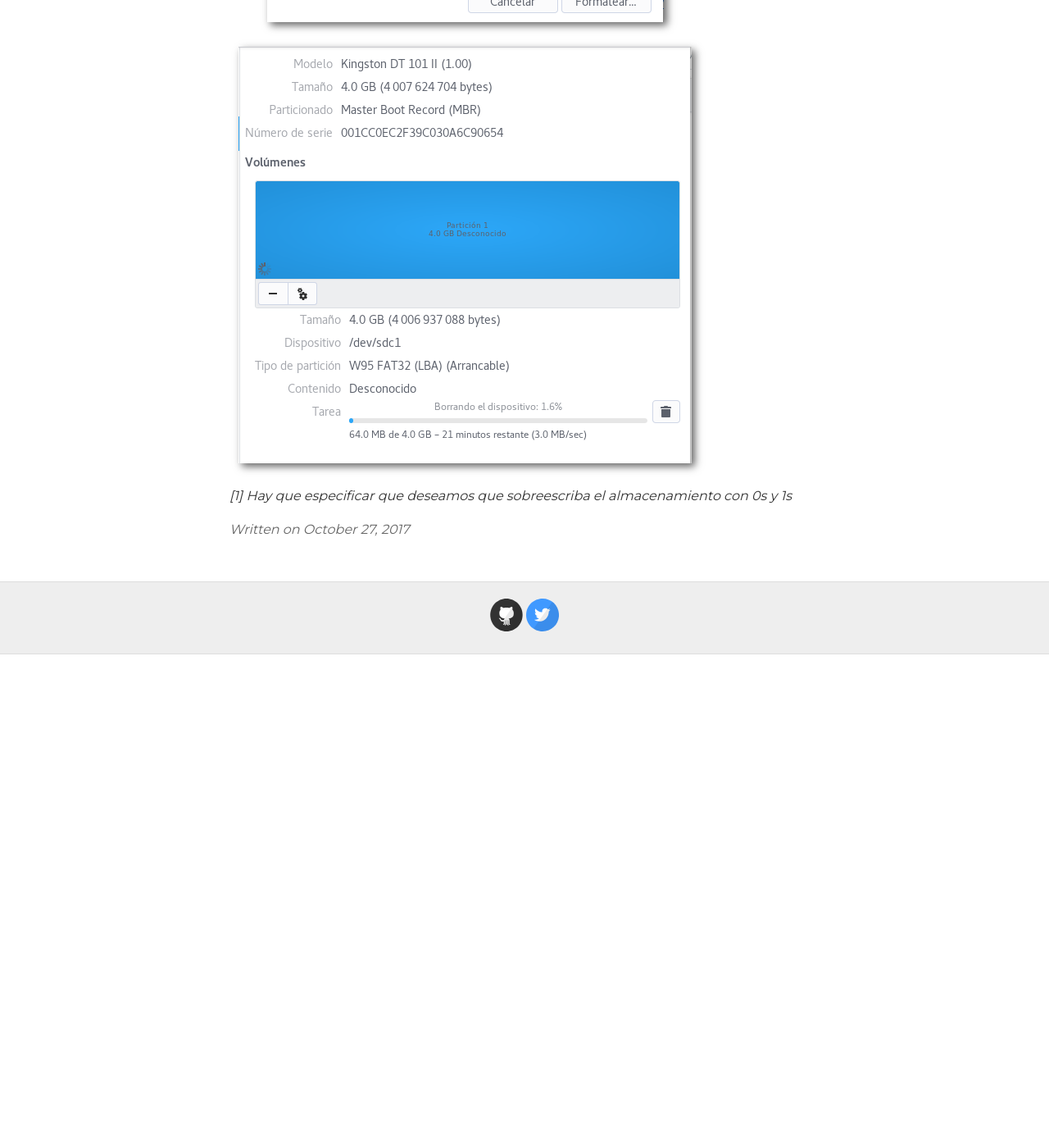
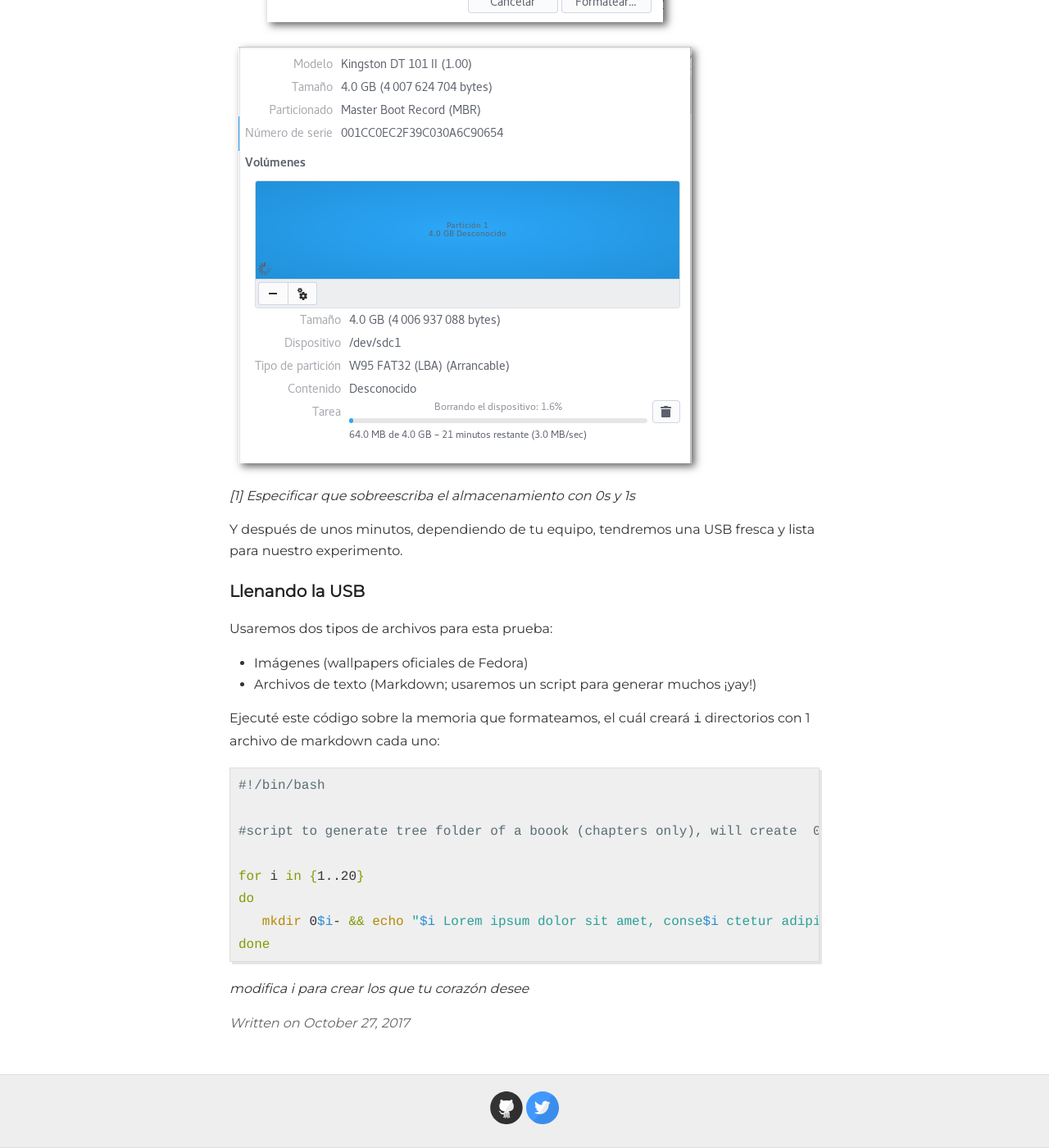
Before and after one commit to xavrb/xavrb.github.io, a Jekyll site: the page built from _posts/2017-10-27-photorec-scalpel.md, in a window 1280 px wide and 1400 px high, scrolled down 1453 px. Shown: the whole window at 82% size. Built offline with Jekyll 4.4.1, drawn with Linux system fonts in a browser that asks for light colours; before the commit the page ends 2251 px from its top, so only the background shows below that.

Commit message:
new post

```diff
--- a/_posts/2017-10-27-photorec-scalpel.md
+++ b/_posts/2017-10-27-photorec-scalpel.md
@@ -26,4 +26,27 @@ Para sistemas Windows lo único que he usado es Recuva, el cual funciona bien. N
 Lo primero que hice fue formatear una USB que ya no utilizo, lo importante es sobreescribir los contenidos para ver el funcionamiento de las herramientas que vamos a usar.
 
 ![formateando una usb](../images/photorec-scalpel/steps/1format.png)
-*[1] Hay que especificar que deseamos que sobreescriba el almacenamiento con 0s y 1s*
+*[1] Especificar que sobreescriba el almacenamiento con 0s y 1s*
+
+Y después de unos minutos, dependiendo de tu equipo, tendremos una USB fresca y lista para nuestro experimento.
+
+### Llenando la USB
+
+Usaremos dos tipos de archivos para esta prueba:
+* Imágenes (wallpapers oficiales de Fedora)
+* Archivos de texto (Markdown; usaremos un script para generar muchos ¡yay!)
+
+
+Ejecuté este código sobre la memoria que formateamos, el cuál creará `i` directorios con 1 archivo de markdown cada uno:
+
+{% highlight bash %}
+#!/bin/bash
+
+#script to generate tree folder of a boook (chapters only), will create  01-, 02-, ... XX folders with a 01-capterxx.markdown file
+
+for i in {1..20}
+do
+   mkdir 0$i- && echo "$i Lorem ipsum dolor sit amet, conse$i ctetur adipiscing elit. Donec ultricies nibh et leo tincidunt porttitor. Integer diam lorem,$i dapibus et fermentum in, faucibus a veli$i t. Morbi finibus consectetur suscipit. Cras sit amet tortor vitae risus molestie egestas at vitae nisl. Phasellus non turpis vel augue$i dapibus porta at at purus. Maecenas $i aliquet gravida neque eget posuere. Ut feugiat neque purus, sit amet vulputate arcu consequat nec. Sed quis viverra magna. Nunc blandit magna et risus ultrices, sit amet tempus enim placerat. Morbi eu efficitur augue. $i" > 01-chapter0$i.markdown  && mv 01-chapter0$i.markdown 0$i-/
+done
+{% endhighlight %}
+*modifica i para crear los que tu corazón desee*
```
